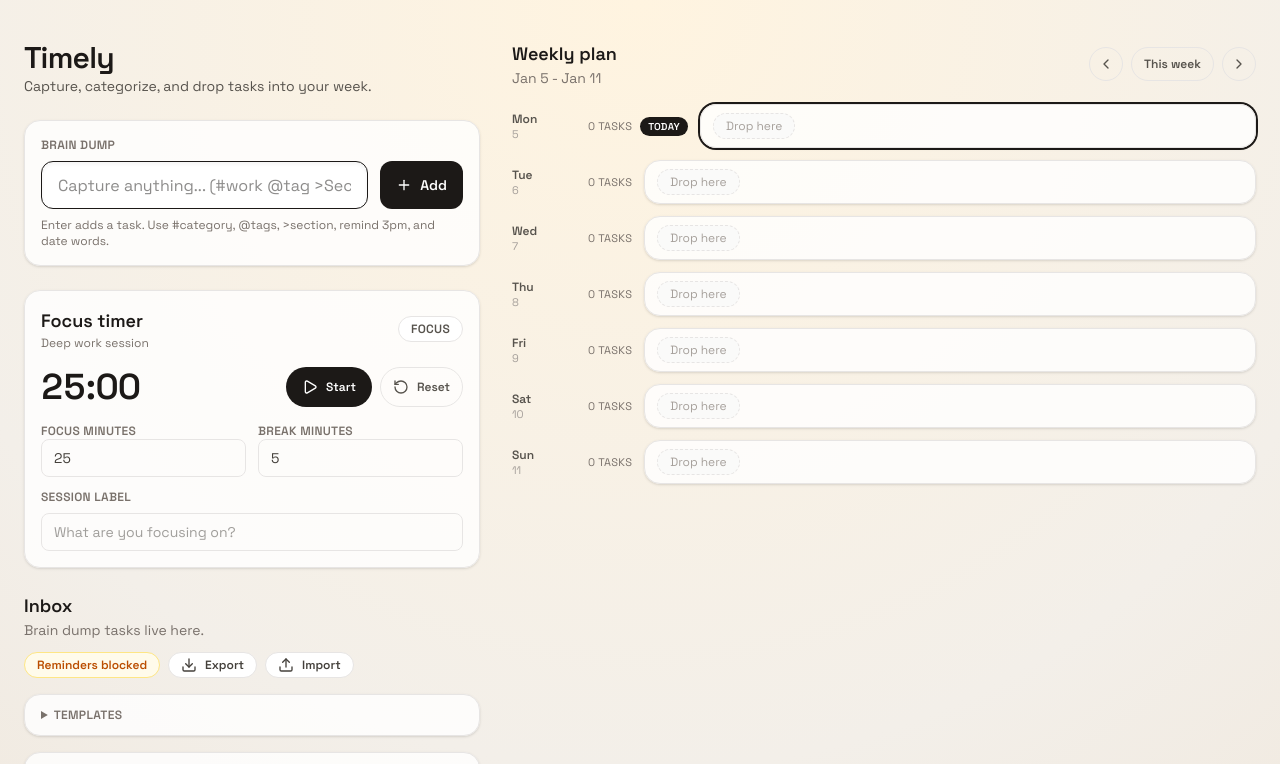
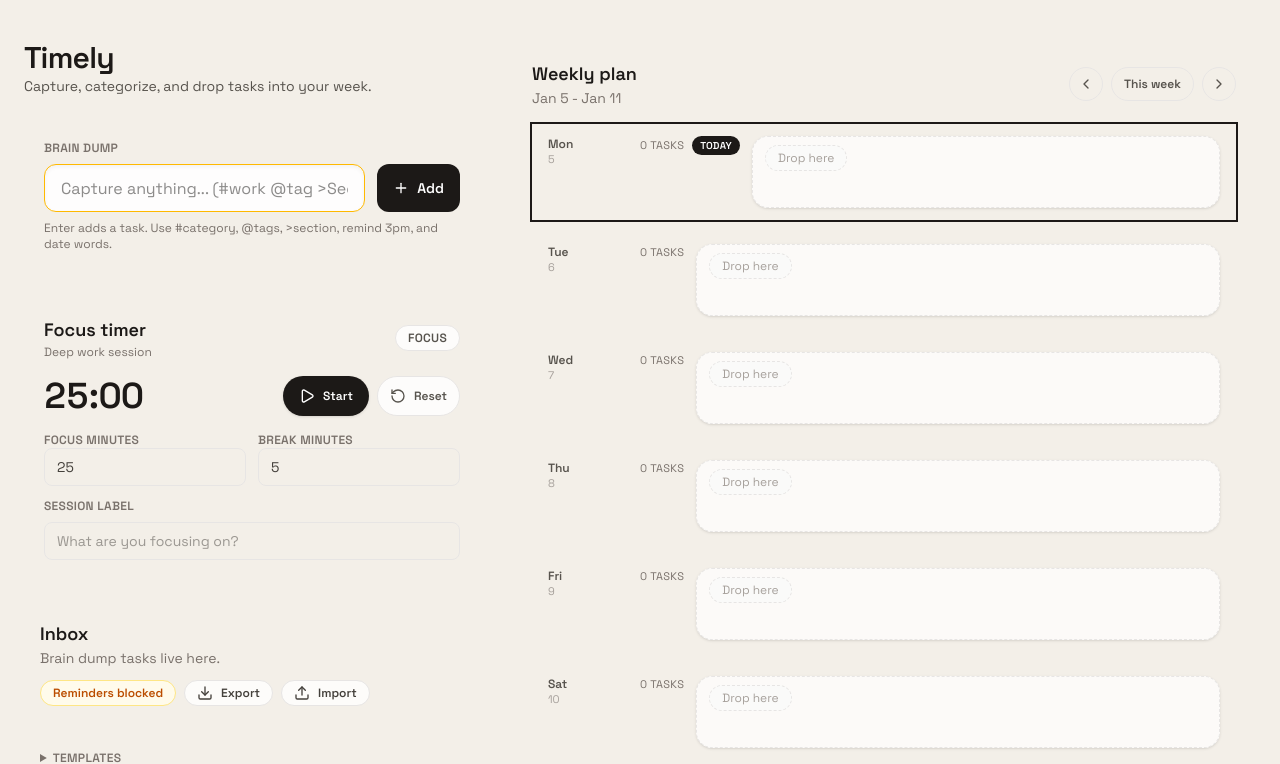
Before and after one commit to moneebsarmad/timely, a Next.js app: page / in a window 1280 px wide. Shown: the top 764 px of the page. Built offline with nearby package versions, Linux system fonts and the light colour scheme.

Commit message:
Warm up layout and calendar strips

```diff
--- a/app/components/BrainDump.tsx
+++ b/app/components/BrainDump.tsx
@@ -39,10 +39,7 @@ export function BrainDump() {
   }, []);
 
   return (
-    <form
-      onSubmit={handleSubmit}
-      className="rounded-2xl border border-stone-200 bg-white/80 p-4 shadow-sm"
-    >
+    <form onSubmit={handleSubmit} className="panel fade-up p-5">
       <label className="mb-2 block text-xs font-semibold uppercase tracking-wide text-stone-500">
         Brain dump
       </label>
@@ -53,7 +50,7 @@ export function BrainDump() {
           value={value}
           onChange={(event) => setValue(event.target.value)}
           placeholder="Capture anything... (#work @tag >Section !high tomorrow remind 3pm)"
-          className="h-12 flex-1 rounded-xl border border-stone-200 bg-white px-4 text-base text-stone-900 shadow-inner outline-none transition focus:border-stone-900"
+          className="h-12 flex-1 rounded-xl border border-stone-200 bg-white/90 px-4 text-base text-stone-900 shadow-inner outline-none transition focus:border-amber-400"
         />
         <button
           type="submit"
--- a/app/components/FocusTimer.tsx
+++ b/app/components/FocusTimer.tsx
@@ -49,7 +49,7 @@ export function FocusTimer() {
   };
 
   return (
-    <section className="rounded-2xl border border-stone-200 bg-white/80 p-4 shadow-sm">
+    <section className="panel fade-up p-5">
       <div className="flex items-center justify-between">
         <div>
           <h2 className="text-lg font-semibold">Focus timer</h2>
@@ -57,7 +57,7 @@ export function FocusTimer() {
             {mode === "focus" ? "Deep work session" : "Recovery break"}
           </p>
         </div>
-        <div className="rounded-full border border-stone-200 bg-white px-3 py-1 text-xs font-semibold uppercase tracking-wide text-stone-600">
+        <div className="rounded-full border border-stone-200 bg-white/80 px-3 py-1 text-xs font-semibold uppercase tracking-wide text-stone-600">
           {mode}
         </div>
       </div>
@@ -70,7 +70,7 @@ export function FocusTimer() {
           <button
             type="button"
             onClick={() => setIsRunning((value) => !value)}
-            className="inline-flex h-10 items-center gap-2 rounded-full bg-stone-900 px-4 text-xs font-semibold text-white"
+            className="inline-flex h-10 items-center gap-2 rounded-full bg-stone-900 px-4 text-xs font-semibold text-white shadow-sm"
           >
             {isRunning ? <Pause className="h-4 w-4" /> : <Play className="h-4 w-4" />}
             {isRunning ? "Pause" : "Start"}
@@ -78,7 +78,7 @@ export function FocusTimer() {
           <button
             type="button"
             onClick={handleReset}
-            className="inline-flex h-10 items-center gap-2 rounded-full border border-stone-200 px-3 text-xs font-semibold text-stone-600"
+            className="inline-flex h-10 items-center gap-2 rounded-full border border-stone-200 bg-white/80 px-3 text-xs font-semibold text-stone-600"
           >
             <RotateCcw className="h-4 w-4" />
             Reset
--- a/app/components/TaskList.tsx
+++ b/app/components/TaskList.tsx
@@ -778,8 +778,8 @@ export function TaskList() {
   };
 
   return (
-    <section className="flex h-full flex-col gap-4">
-      <div className="flex flex-wrap items-center justify-between gap-3">
+    <section className="flex flex-col gap-4">
+      <div className="panel fade-up flex flex-wrap items-center justify-between gap-3 p-4">
         <div>
           <h2 className="text-lg font-semibold">
             {selectedList === "inbox"
@@ -814,11 +814,11 @@ export function TaskList() {
         </div>
         <div className="flex flex-wrap items-center gap-2">
           {reminderStatus === "unsupported" ? (
-            <span className="rounded-full border border-stone-200 bg-white px-3 py-1 text-xs font-semibold text-stone-500">
+            <span className="rounded-full border border-stone-200 bg-white/80 px-3 py-1 text-xs font-semibold text-stone-500">
               Reminders unavailable
             </span>
           ) : reminderStatus === "granted" ? (
-            <span className="rounded-full border border-stone-200 bg-white px-3 py-1 text-xs font-semibold text-stone-500">
+            <span className="rounded-full border border-stone-200 bg-white/80 px-3 py-1 text-xs font-semibold text-stone-500">
               Reminders on
             </span>
           ) : reminderStatus === "denied" ? (
@@ -829,7 +829,7 @@ export function TaskList() {
             <button
               type="button"
               onClick={requestReminderPermission}
-              className="rounded-full border border-stone-200 bg-white px-3 py-1 text-xs font-semibold text-stone-600 transition hover:border-stone-300"
+              className="rounded-full border border-stone-200 bg-white/80 px-3 py-1 text-xs font-semibold text-stone-600 transition hover:border-stone-300"
             >
               Enable reminders
             </button>
@@ -837,12 +837,12 @@ export function TaskList() {
           <button
             type="button"
             onClick={handleExport}
-            className="inline-flex items-center gap-2 rounded-full border border-stone-200 bg-white px-3 py-1 text-xs font-semibold text-stone-700 transition hover:border-stone-300"
+            className="inline-flex items-center gap-2 rounded-full border border-stone-200 bg-white/80 px-3 py-1 text-xs font-semibold text-stone-700 transition hover:border-stone-300"
           >
             <Download className="h-4 w-4" />
             Export
           </button>
-          <label className="inline-flex cursor-pointer items-center gap-2 rounded-full border border-stone-200 bg-white px-3 py-1 text-xs font-semibold text-stone-700 transition hover:border-stone-300">
+          <label className="inline-flex cursor-pointer items-center gap-2 rounded-full border border-stone-200 bg-white/80 px-3 py-1 text-xs font-semibold text-stone-700 transition hover:border-stone-300">
             <Upload className="h-4 w-4" />
             Import
             <input
@@ -857,7 +857,7 @@ export function TaskList() {
       </div>
 
       {recentlyDeleted ? (
-        <div className="flex items-center justify-between rounded-xl border border-amber-200 bg-amber-50 px-3 py-2 text-xs text-amber-900">
+        <div className="panel-muted flex items-center justify-between rounded-xl border border-amber-200 px-3 py-2 text-xs text-amber-900">
           <span>Task deleted.</span>
           <button
             type="button"
@@ -870,7 +870,7 @@ export function TaskList() {
         </div>
       ) : null}
 
-      <details className="rounded-2xl border border-stone-200 bg-white/80 px-4 py-3 shadow-sm">
+      <details className="panel fade-up px-4 py-3">
         <summary className="cursor-pointer text-xs font-semibold uppercase tracking-wide text-stone-500">
           Templates
         </summary>
@@ -898,7 +898,7 @@ export function TaskList() {
         </div>
       </details>
 
-      <div className="rounded-2xl border border-stone-200 bg-white/80 p-4 shadow-sm">
+      <div className="panel fade-up p-4">
         <div className="flex flex-wrap items-center justify-between gap-3">
           <div className="flex flex-wrap gap-2">
             {[
@@ -964,7 +964,7 @@ export function TaskList() {
       </div>
 
       {selectedList === "habits" ? (
-        <div className="rounded-2xl border border-stone-200 bg-white/80 p-4 shadow-sm">
+        <div className="panel fade-up p-4">
           <div className="flex items-center justify-between">
             <div>
               <h3 className="text-sm font-semibold uppercase tracking-wide text-stone-600">
@@ -1027,7 +1027,7 @@ export function TaskList() {
 
       <div className="flex-1 space-y-3 overflow-y-auto pr-1">
         {filteredTasks.length === 0 ? (
-          <div className="rounded-2xl border border-dashed border-stone-200 bg-white/70 p-6 text-sm text-stone-500">
+          <div className="panel-muted rounded-2xl border border-dashed border-stone-200 p-6 text-sm text-stone-500">
             {selectedList === "inbox"
               ? "No unscheduled tasks yet. Capture thoughts in the brain dump."
               : "No tasks match this view yet."}
--- a/app/components/WeeklyCalendar.tsx
+++ b/app/components/WeeklyCalendar.tsx
@@ -39,18 +39,18 @@ function DayCell({
   return (
     <div
       ref={dropRef}
-      className={`flex-1 rounded-2xl border border-stone-200 bg-white/80 px-3 py-2 transition ${
+      className={`flex min-h-[72px] flex-1 flex-wrap items-start gap-3 rounded-2xl border border-dashed border-stone-200 bg-white/70 px-3 py-2 transition ${
         isOver ? "border-stone-900 shadow-lg" : "shadow-sm"
-      } ${isToday(date) ? "ring-2 ring-stone-900" : ""}`}
+      }`}
     >
-      <div className="flex flex-wrap items-center gap-2">
+      <div className="flex flex-1 flex-wrap items-start gap-2">
         {tasks.length === 0 ? (
           <span className="rounded-full border border-dashed border-stone-200 bg-stone-50 px-3 py-1 text-xs text-stone-400">
             Drop here
           </span>
         ) : (
           tasks.map((task) => (
-            <div key={task.id} className="min-w-[140px]">
+            <div key={task.id} className="min-w-[220px] max-w-[280px] flex-1">
               <TaskItem
                 task={task}
                 variant="calendar"
@@ -90,8 +90,8 @@ export function WeeklyCalendar() {
   };
 
   return (
-    <section className="flex h-full flex-col gap-4">
-      <div className="flex items-center justify-between">
+    <section className="panel fade-up flex flex-col gap-4 p-5">
+      <div className="flex flex-wrap items-center justify-between gap-3">
         <div>
           <h2 className="text-lg font-semibold">Weekly plan</h2>
           <p className="text-sm text-stone-500">
@@ -126,10 +126,15 @@ export function WeeklyCalendar() {
         </div>
       </div>
 
-      <div className="flex flex-1 flex-col gap-3">
+      <div className="flex flex-col gap-3">
         {weekDays.map((day, index) => (
-          <div key={day.toISOString()} className="flex items-center gap-3">
-            <div className="w-16 text-xs text-stone-600">
+          <div
+            key={day.toISOString()}
+            className={`strip flex flex-wrap items-start gap-3 px-4 py-3 ${
+              isToday(day) ? "ring-2 ring-stone-900" : ""
+            }`}
+          >
+            <div className="w-20 text-xs text-stone-600">
               <div className="font-semibold">{format(day, "EEE")}</div>
               <div className="text-[11px] text-stone-400">{format(day, "d")}</div>
             </div>
--- a/app/page.tsx
+++ b/app/page.tsx
@@ -19,8 +19,8 @@ function AppShell() {
   }
 
   return (
-    <div className="min-h-screen bg-[radial-gradient(circle_at_top,_#fff4e0,_#f3efe9_60%,_#efe6da_100%)] text-stone-900">
-      <div className="mx-auto flex w-full max-w-7xl flex-col gap-8 px-6 py-10 lg:flex-row">
+    <div className="app-shell text-stone-900">
+      <div className="mx-auto flex w-full max-w-7xl flex-col gap-8 px-6 py-10 lg:flex-row lg:items-start">
         <section className="flex w-full flex-col gap-6 lg:w-[38%]">
           <div>
             <h1 className="text-3xl font-semibold tracking-tight">Timely</h1>
@@ -32,7 +32,7 @@ function AppShell() {
           <FocusTimer />
           <TaskList />
         </section>
-        <section className="w-full lg:w-[62%]">
+        <section className="w-full lg:sticky lg:top-8 lg:w-[62%]">
           <WeeklyCalendar />
         </section>
       </div>
```
